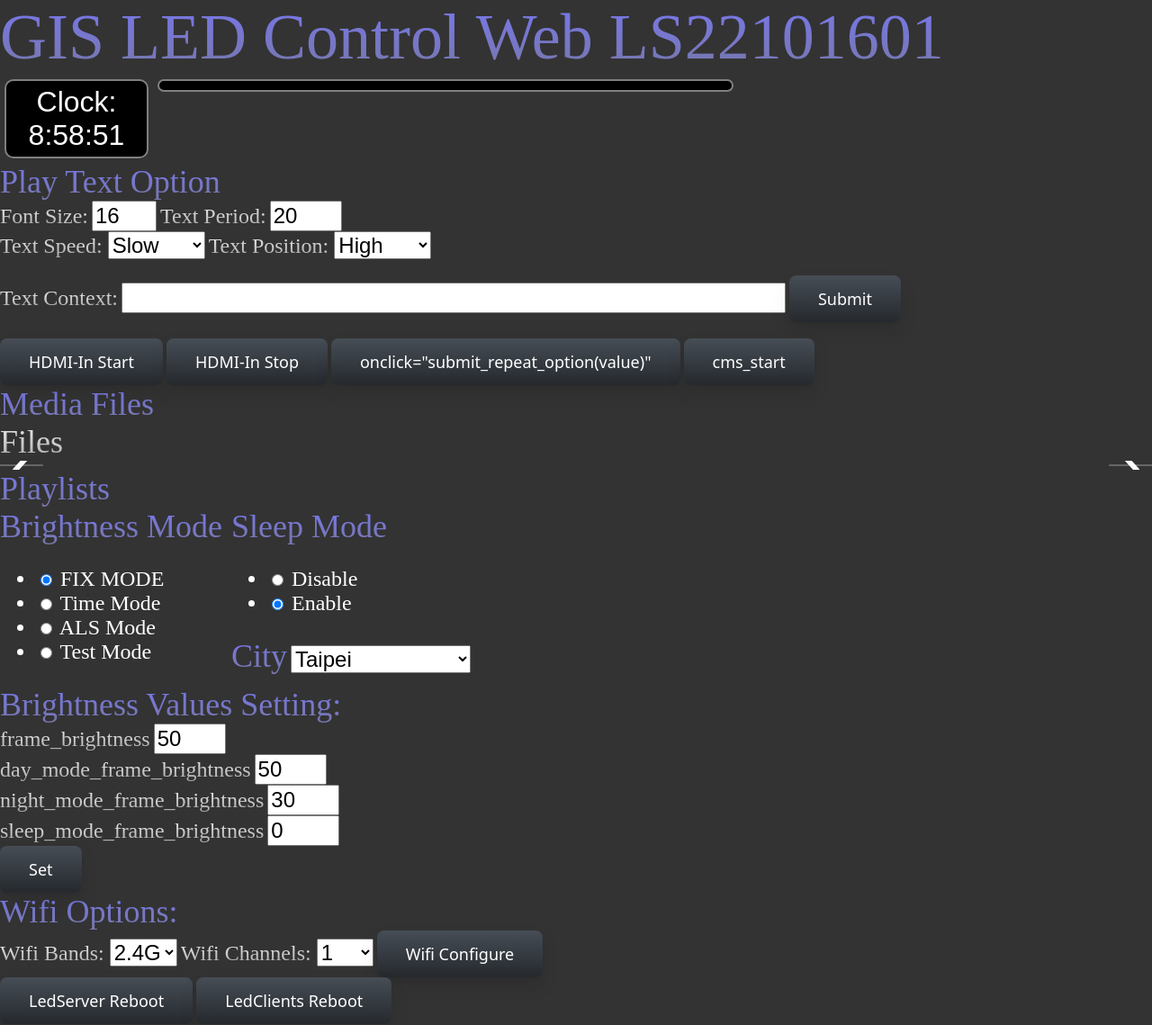
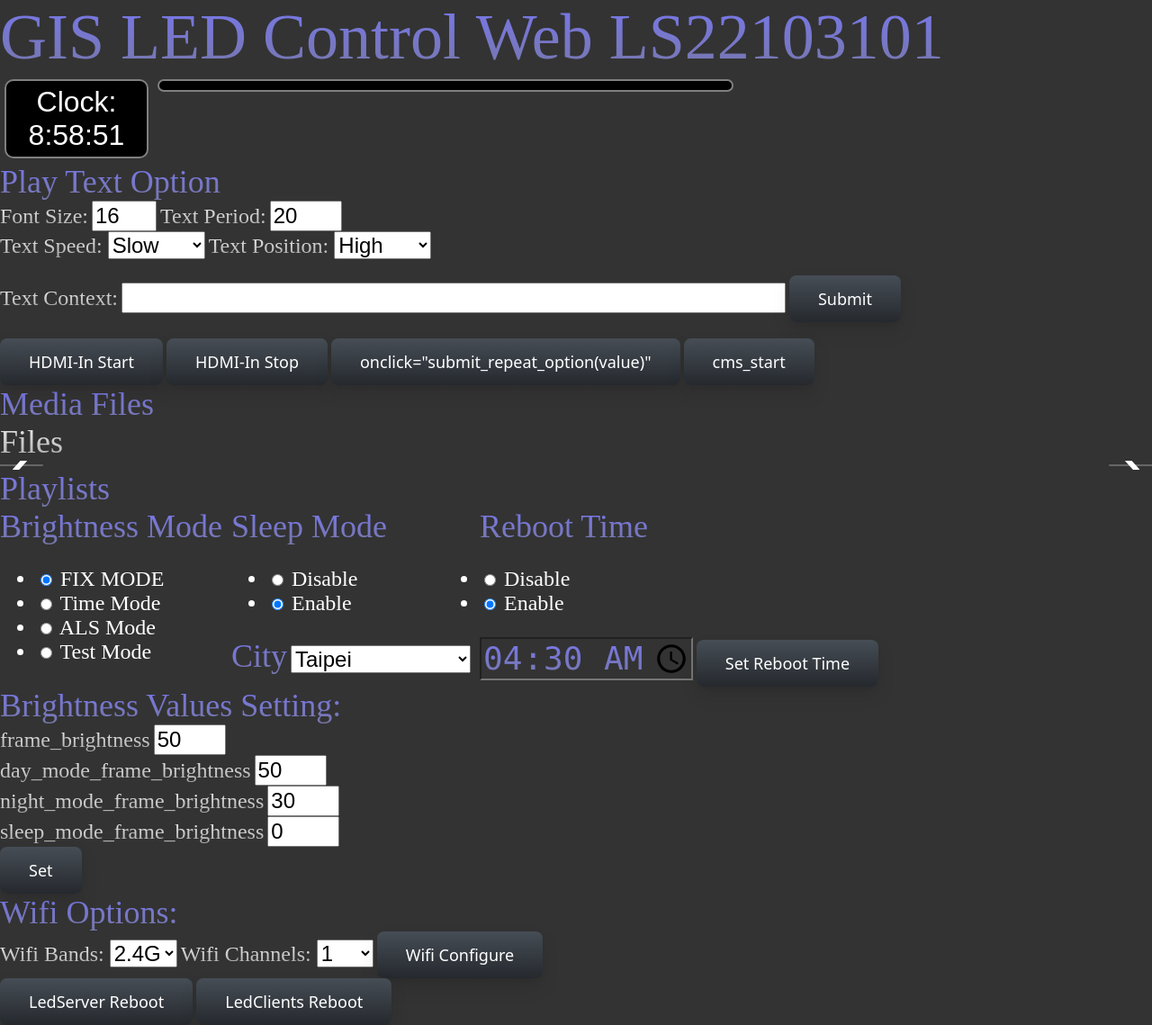
Before and after one commit to airjason13/pyLed_Server, a Flask app: page / in a window 1280 px wide. Shown: the whole page at 90% size. Run offline with Flask 2, Linux system fonts and the light colour scheme; parts of the project's set-up code (start-up, migrations or seed data) failed here and were passed over; some libraries are stand-ins or nearby versions.

Commit message:
1. add reboot time setting on web page 2. There is no reboot time setting on Qt UI

```diff
--- a/global_def.py
+++ b/global_def.py
@@ -3,7 +3,7 @@ import platform
 import os
 from pathlib import Path
 """Software version"""
-version = "LS221016001"
+version = "LS221031001"
 
 
 def get_led_role():
--- a/qtui/c_page_hdmi_in.py
+++ b/qtui/c_page_hdmi_in.py
@@ -518,7 +518,7 @@ class Hdmi_In_Page(QObject):
         self.radiobutton_sleep_mode_enable.click()
 
     def check_tc358743_timer_event(self):
-        log.debug("enter check_tc358743_timer")
+        # log.debug("enter check_tc358743_timer")
         self.preview_mutex.lock()
         if self.mainwindow.page_idx != page_hdmi_in_content_idx:
             # log.debug("Not in hdmi-in page")
@@ -526,7 +526,7 @@ class Hdmi_In_Page(QObject):
             return
         tmp_preview_status = self.preview_status
         self.preview_mutex.unlock()
-        log.debug("****tmp_preview_status : %d*********", tmp_preview_status)
+        # log.debug("****tmp_preview_status : %d*********", tmp_preview_status)
         try:
             if self.tc358743.get_tc358743_hdmi_connected_status() is True:
                 if tmp_preview_status is False:
@@ -551,7 +551,7 @@ class Hdmi_In_Page(QObject):
                 pass
         except Exception as e:
             log.debug(e)
-        log.debug("exit check_tc358743_timer")
+        # log.debug("exit check_tc358743_timer")
 
     def start_hdmi_in_preview(self):
         self.preview_mutex.lock()
--- a/routes.py
+++ b/routes.py
@@ -1,3 +1,4 @@
+import datetime
 import os
 import glob
 from main import app
@@ -6,7 +7,8 @@ from flask import Flask, render_template, send_from_directory, request, redirect
 from global_def import *
 import traceback
 from flask_wtf import Form
-from wtforms import validators, RadioField, SubmitField, IntegerField, SelectField, StringField
+from wtforms import validators, RadioField, SubmitField, IntegerField, SelectField, StringField, TimeField, DateField, \
+    DateTimeField
 import utils.log_utils
 import hashlib
 import os
@@ -170,6 +172,21 @@ def get_nest_maps(maps):
     )
 '''
 
+def get_reboot_time_default():
+    reboot_time = "04:30"
+    root_dir = os.path.dirname(sys.modules['__main__'].__file__)
+    led_config_dir = os.path.join(root_dir, 'video_params_config')
+    if os.path.isfile(os.path.join(led_config_dir, ".reboot_config")) is False:
+        init_reboot_params()
+
+    with open(os.path.join(led_config_dir, ".reboot_config"), "r") as f:
+        lines = f.readlines()
+    f.close()
+    for line in lines:
+        if "reboot_time" in line:
+            reboot_time = line.split("=")[1]
+    log.debug("reboot_time = %s", reboot_time)
+    return reboot_time
 
 @app.route('/play_with_refresh_page/<filename>')
 def play_with_refresh_page(filename):
@@ -407,6 +424,18 @@ def init_video_params():
     config_file.close()
     os.system('sync')
 
+def init_reboot_params():
+    content_lines = [
+        "reboot_mode_enable=1\n",
+        "reboot_time=04:30\n",
+    ]
+    root_dir = os.path.dirname(sys.modules['__main__'].__file__)
+    led_config_dir = os.path.join(root_dir, 'video_params_config')
+    file_uri = os.path.join(led_config_dir, ".reboot_config")
+    config_file = open(file_uri, 'w')
+    config_file.writelines(content_lines)
+    config_file.close()
+    os.system('sync')
 
 def get_brightness_value_default():
     root_dir = os.path.dirname(sys.modules['__main__'].__file__)
@@ -468,6 +497,28 @@ def get_sleep_mode_default():
     return sleep_mode
 
 
+def get_reboot_mode_default():
+    reboot_mode = "Disable"
+    root_dir = os.path.dirname(sys.modules['__main__'].__file__)
+    led_config_dir = os.path.join(root_dir, 'video_params_config')
+    if os.path.isfile(os.path.join(led_config_dir, ".reboot_config")) is False:
+        init_reboot_params()
+
+    with open(os.path.join(led_config_dir, ".reboot_config"), "r") as f:
+        lines = f.readlines()
+    f.close()
+    for line in lines:
+        tag = line.split("=")[0]
+        if "reboot_mode_enable" == tag:
+            i_reboot_mode = line.strip("\n").split("=")[1]
+            if i_reboot_mode == "1":
+                reboot_mode = "Enable"
+                return reboot_mode
+            else:
+                return reboot_mode
+    return reboot_mode
+
+
 def get_target_city_default():
     city_index = 0
     target_city = City_Map[city_index].get("City")
@@ -501,6 +552,7 @@ def get_city_list():
         city_list.append(city.get("City"))
 
     return city_list
+
 
 class BrightnessAlgoForm(Form):
 
@@ -539,6 +591,24 @@ class BrightnessAlgoForm(Form):
         render_kw=city_style,
     )
 
+    reboot_style = {'class': 'ourClasses', 'style': 'font-size:24px;color:black;size:320px;width:200px', }
+    reboot_mode_switcher = RadioField(
+        "Reboot Mode",
+        id="reboot_mode_switcher",
+        choices=[('Disable', 'Disable'),
+                 ('Enable', 'Enable'),
+                 ],
+        default=get_reboot_mode_default(),
+        render_kw=style,
+    )
+
+
+    '''reboot_mode_input = DateTimeField(
+        "Reboot Time",
+        id="reboot_mode_input",
+        # default=datetime.datetime.now().strftime("%H:%M"),
+        render_kw=style,
+    )'''
 
 @app.route('/remove_media_file/<data>', methods=['POST'])
 def remove_media_file(data):
@@ -607,31 +677,28 @@ def remove_media_file(data):
 @app.route('/set_sleep_mode/<data>', methods=['POST'])
 def set_sleep_mode(data):
     log.debug("set_sleep_mode, data = %s", data)
-    '''write_date = "SLEEP_MODE_ENABLE = False" + "\n"
-    if data == "Enable":
-        write_date = "SLEEP_MODE_ENABLE = True" + "\n"
-
-    file_uri = os.getcwd() + "/astral_hashmap.py"
-    log.debug(file_uri)
-    with open(file_uri, "r") as f:
-        lines = f.readlines()
-    f.close()
-    f = open(file_uri, "w")
-    for line in lines:
-        if "SLEEP_MODE_ENABLE" in line:
-            f.write(write_date)
-        else:
-            f.write(line)
-    f.flush()
-    f.close()
-    os.system('sync')'''
-
 
     send_message(set_sleep_mode=data)
     status_code = Response(status=200)
     return status_code
 
 
+@app.route('/set_reboot_mode/<data>', methods=['POST'])
+def set_reboot_mode(data):
+    log.debug("set_reboot_mode, data = %s", data)
+
+    send_message(set_reboot_mode=data)
+    status_code = Response(status=200)
+    return status_code
+
+
+@app.route('/set_reboot_time/<data>', methods=['POST'])
+def set_reboot_time(data):
+    log.debug("set_reboot_time, data = %s", data)
+
+    send_message(set_reboot_time=data)
+    status_code = Response(status=200)
+    return status_code
 
 @app.route('/set_target_city/<data>', methods=['POST'])
 def set_target_city(data):
@@ -852,7 +919,9 @@ def index():
     brightnessAlgoform.brightness_mode_switcher.data=get_brightness_mode_default()
     # get brightness setting values
     brightnessvalues = get_brightness_value_default()
+    reboot_time = get_reboot_time_default()
 
     return render_template("index.html", files=maps, playlist_nest_dict=playlist_nest_dict,
                            repeat_option=routes_repeat_option, text_size=route_text_size,
-                           text_content=route_text_content, text_period=20, form=brightnessAlgoform, brightnessvalues=brightnessvalues)
+                           text_content=route_text_content, text_period=20, form=brightnessAlgoform,
+                           brightnessvalues=brightnessvalues, reboot_time=reboot_time)
--- a/templates/index.html
+++ b/templates/index.html
@@ -293,6 +293,24 @@ function submit_target_city_option(){
         });
 }
 
+function submit_reboot_option(){
+    var data = document.querySelector('input[name="reboot_mode_switcher"]:checked').value;
+    alert("Reboot Mode : " + data)
+    var url = "/set_reboot_mode/" + data;
+    $.post(url, {
+        /*javascript_data: data*/
+        });
+}
+
+function submit_reboot_time_option(){
+    var data = document.getElementById("appt-time").value;
+    alert("Reboot Time : " + data)
+    var url = "/set_reboot_time/" + data;
+    $.post(url, {
+        /*javascript_data: data*/
+        });
+}
+
 </script>
 
 
@@ -521,6 +539,23 @@ function submit_target_city_option(){
                         -webkit-text-fill-color: transparent;
                         " ><font color="#0000FF">{{ form.city_selectfiled.label() }}</font></label>
                 {{ form.city_selectfiled(onchange="submit_target_city_option()") }}
+
+        </div>
+    <div>
+            <label style="font-size:36px;
+                    background: -webkit-linear-gradient(#77e, #77a);
+                    -webkit-background-clip: text;
+                    -webkit-text-fill-color: transparent;
+                    " ><font color="#0000FF">Reboot Time</font></label>
+            {{ form.reboot_mode_switcher(onchange="submit_reboot_option()") }}
+
+
+            <input style="font-size:36px;
+                    background: -webkit-linear-gradient(#77e, #77a);
+                    -webkit-background-clip: text;
+                    -webkit-text-fill-color: transparent;
+                    " id="appt-time" type="time" name="appt-time" value={{reboot_time}}  />
+            <input class="button-84" type="submit" id="reboot_time_confirm" name="reboot_time_confirm" value="Set Reboot Time" onclick="submit_reboot_time_option()">
         </div>
     <div style="clear:both;"></div>
 
--- a/templates/navbar.html
+++ b/templates/navbar.html
@@ -1,2 +1,2 @@
 <link rel="stylesheet" href="{{ url_for('static',    filename='template.css') }}">
-<label class="logo" herf="/"><font color="#CD99F5">GIS LED Control Web LS22101601 </label>
+<label class="logo" herf="/"><font color="#CD99F5">GIS LED Control Web LS22103101 </label>
```
Also changed, not shown: c_mainwindow.py (+105 -11 lines), utils/file_utils.py (+76 -1 lines), 1 other file.
